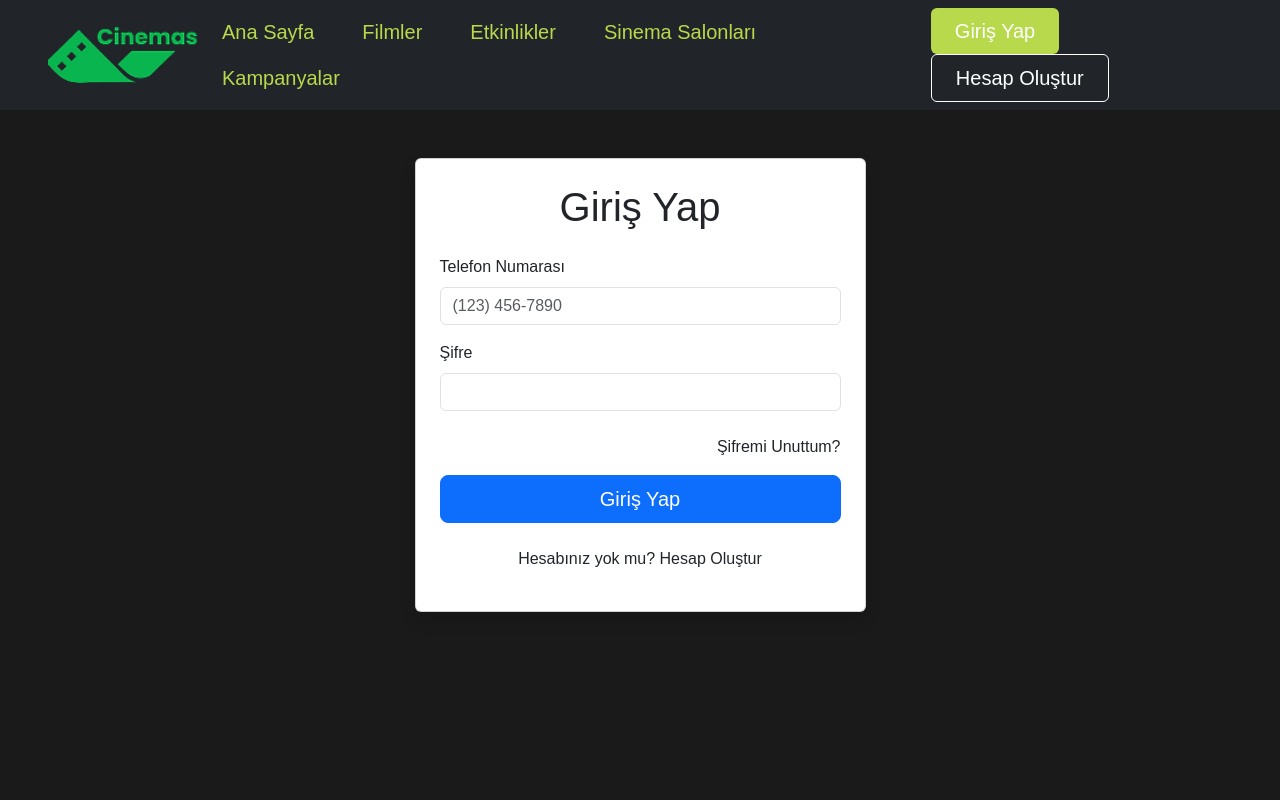
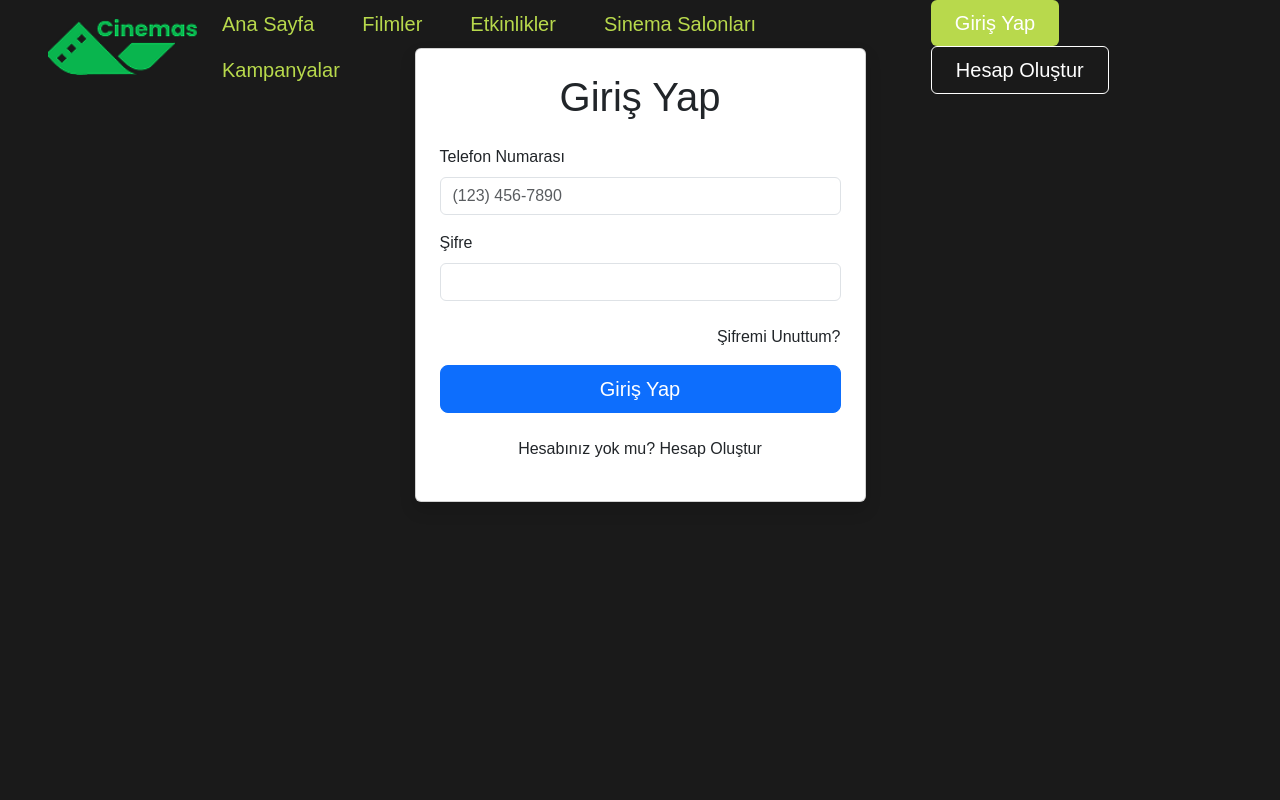
Before and after one commit to doztrk/cinetime-frontend-local, a Next.js app: page /login in a window 1280 px wide. Shown: the top 800 px of the page. Built offline with nearby package versions, Linux system fonts and the light colour scheme.

Commit message:
Header guncellendi

```diff
--- a/src/components/layout/Header.jsx
+++ b/src/components/layout/Header.jsx
@@ -1,5 +1,5 @@
 "use client";
-import React from "react";
+import React, { useState, useEffect } from "react";
 import { Navbar, Nav, Container, Button } from "react-bootstrap";
 import Link from "next/link";
 import "./Header.scss";
@@ -9,12 +9,34 @@ import navItems from "@/helpers/data/navbar-items.json";
 
 const Header = () => {
   const { user, isAuthenticated, logout } = useAuth();
+  const [isScrolled, setIsScrolled] = useState(false);
+
+  // Sayfa kaydırma olayını dinlemek için useEffect kullanıyoruz
+  useEffect(() => {
+    const handleScroll = () => {
+      if (window.scrollY > 0) {
+        setIsScrolled(true); // Kaydırma olduğunda arka plan rengini değiştir
+      } else {
+        setIsScrolled(false); // En üstteyken arka plan rengini sıfırla
+      }
+    };
+
+    window.addEventListener("scroll", handleScroll);
+
+    // Cleanup işlemi (component unmount olduğunda event listener'ı kaldır)
+    return () => {
+      window.removeEventListener("scroll", handleScroll);
+    };
+  }, []);
 
   return (
-    <Navbar expand="md" bg="dark" variant="dark" className="header py-2">
+    <Navbar expand="md" variant="dark" className="header fixed-top">
       <Container
         fluid
-        className="header-container d-flex justify-content-between align-items-center"
+        className={`header-container d-flex justify-content-between align-items-center ${
+          isScrolled ? "scrolled" : ""
+        }`} // Kaydırma durumu ekleniyor
+        id="header-container"
       >
         <Navbar.Brand className="d-flex align-items-center">
           <Link href="/" className="logo-link">
--- a/src/components/layout/Header.scss
+++ b/src/components/layout/Header.scss
@@ -1,8 +1,20 @@
 @use "../../styles/variables" as vars;
 @use "../../styles/mixins" as mixins;
 
+#header-container {
+  position: fixed;
+  top: 0;
+  left: 0;
+  width: 100%;
+  z-index: 1000;
+  transition: background-color 0.3s ease; // Geçiş efekti
+}
+
 .header {
-  background-color: vars.$color-dark;
+  .header {
+    margin: 0; // Navbar'a ekstra margin eklenmesinin önüne geçer.
+    padding: 0; // Navbar'a ekstra padding eklenmesinin önüne geçer.
+  }
 
   .header-container {
     padding-left: vars.$spacing-md;
@@ -109,8 +121,12 @@
 }
 
 .seperate-buttons {
-
   @media screen and (min-width: 768px) {
     flex-direction: row;
   }
 }
+
+// Kaydırma durumunda arka plan rengini değiştir
+#header-container.scrolled {
+  background-color: vars.$color-dark; // Arka plan rengini değiştirebilirsiniz
+}
```
